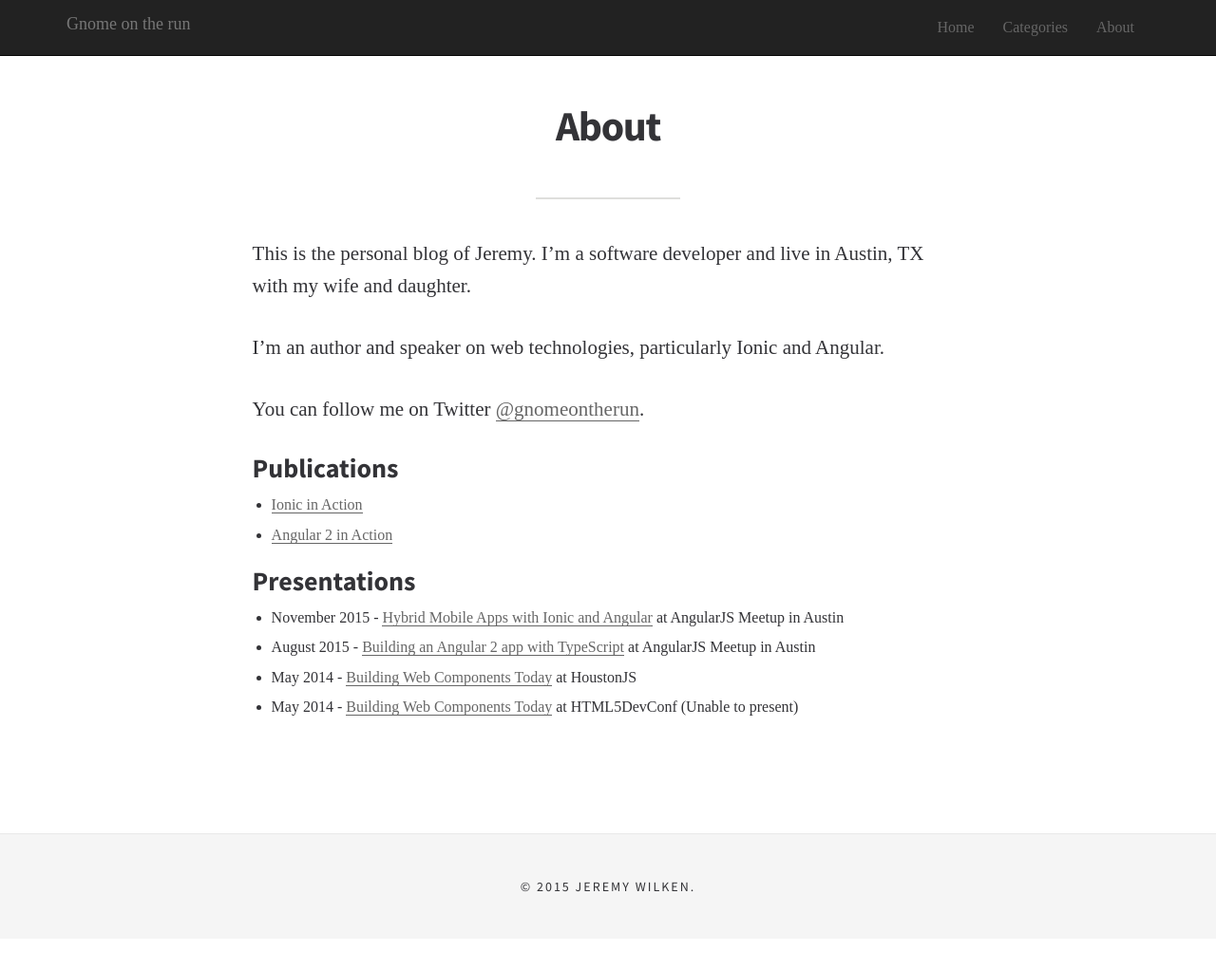
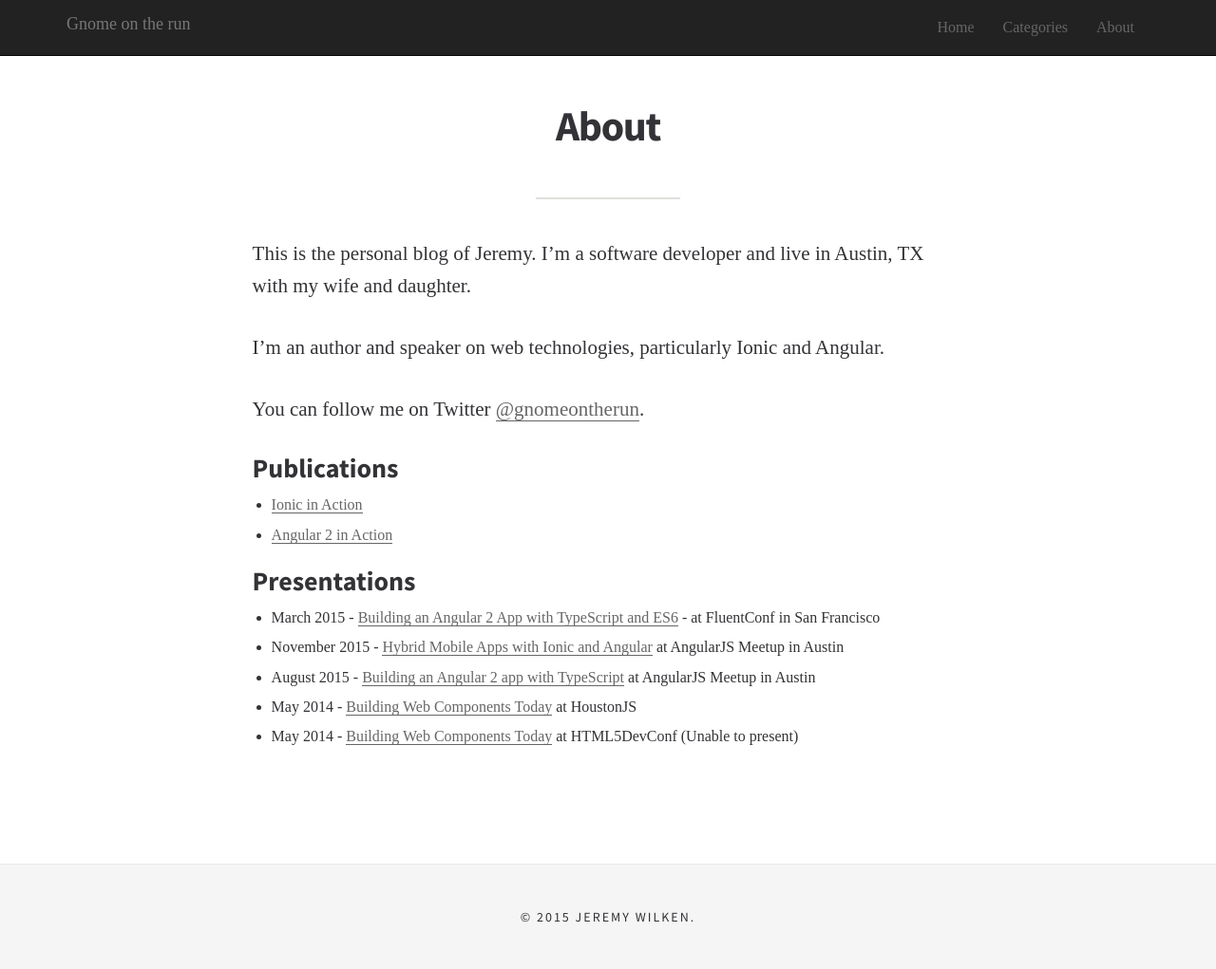
Before and after one commit to gnomeontherun/gnomeontherun.com, a Jekyll site: the page built from about.md, in a window 1280 px wide. Shown: the whole page at 95% size. Built offline with Jekyll 4.4.1, drawn with Linux system fonts in a browser that asks for light colours; some web fonts are replaced; before the commit the page ends 989 px from its top, so only the background shows below that.

Commit message:
add speaking event

```diff
--- a/about.md
+++ b/about.md
@@ -17,6 +17,7 @@ You can follow me on Twitter [@gnomeontherun](https://twitter.com/gnomeontherun)
 
 ## Presentations
 
+* March 2015 - [Building an Angular 2 App with TypeScript and ES6](http://conferences.oreilly.com/fluent/fluent-javascript-html-ca/public/schedule/detail/46503) - at FluentConf in San Francisco
 * November 2015 - [Hybrid Mobile Apps with Ionic and Angular](http://www.meetup.com/AngularJS/events/224925897/) at AngularJS Meetup in Austin
 * August 2015 - [Building an Angular 2 app with TypeScript](http://www.meetup.com/AngularJS/events/224748092/) at AngularJS Meetup in Austin
 * May 2014 - [Building Web Components Today](http://www.meetup.com/houston-js/events/181726492/) at HoustonJS
```
